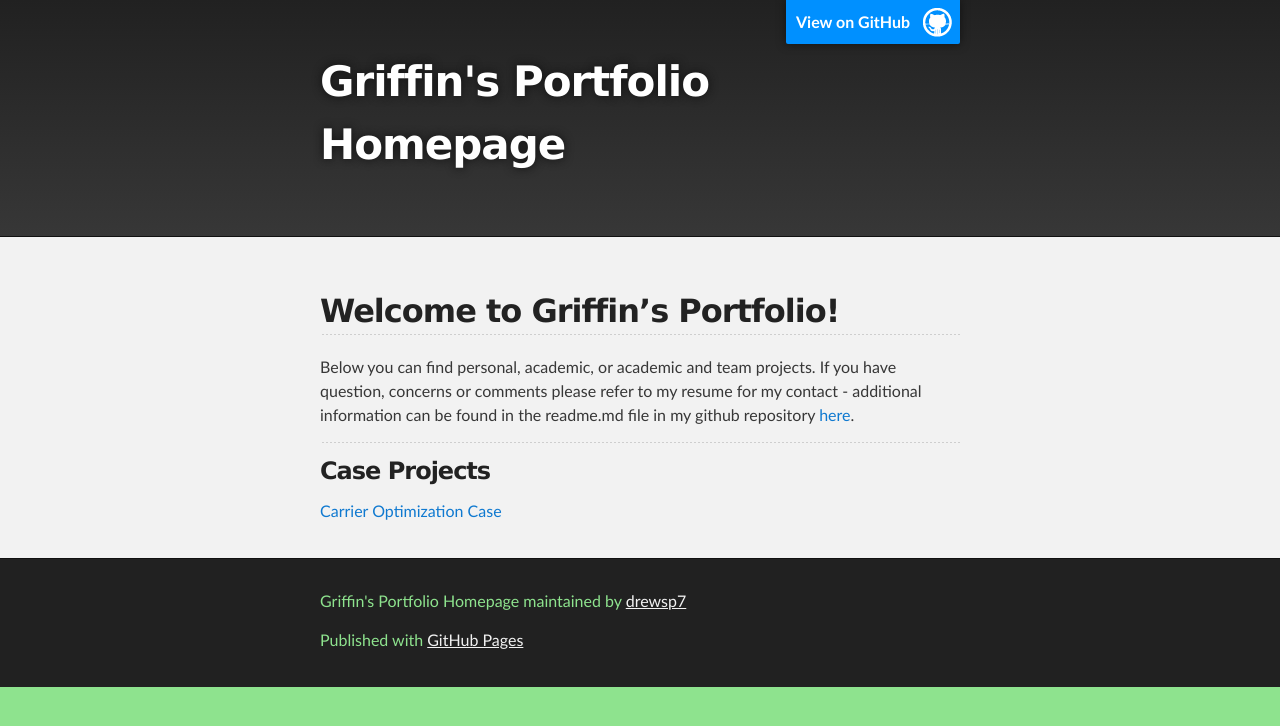
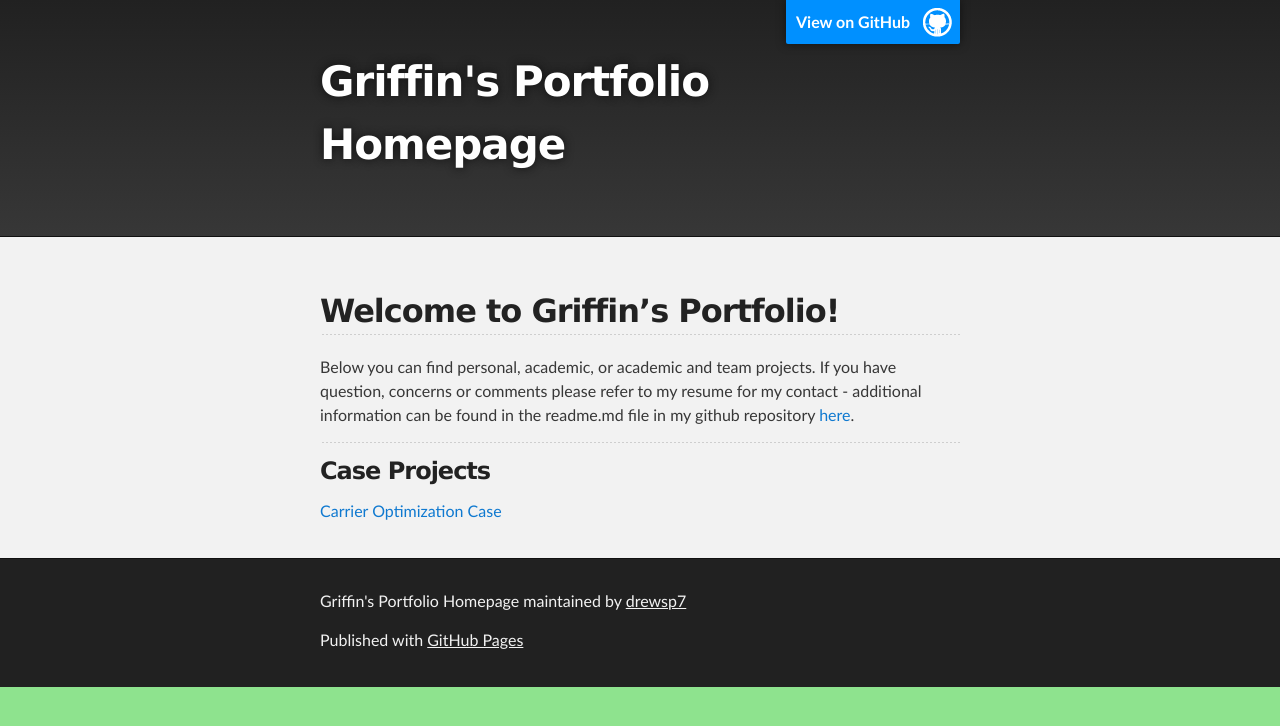
Before and after one commit to drewsp7/griffinsalyer.github.io, a Jekyll site: the page built from index.md, in a window 1280 px wide. Shown: the top 726 px of the page. Built offline with Jekyll 4.4.1, drawn with Linux system fonts in a browser that asks for light colours; our own code applies the rules of GitHub Pages for plain Markdown files; the repository's description, which GitHub fills in, is left out.

Commit message:
Update jekyll-theme-slate.scss

```diff
--- a/_sass/jekyll-theme-slate.scss
+++ b/_sass/jekyll-theme-slate.scss
@@ -97,7 +97,7 @@ p {
 }
 
 footer p {
-  color: #8ee38e; //f2f2f2
+  color: #f2f2f2; //f2f2f2
 }
 
 a {
```
